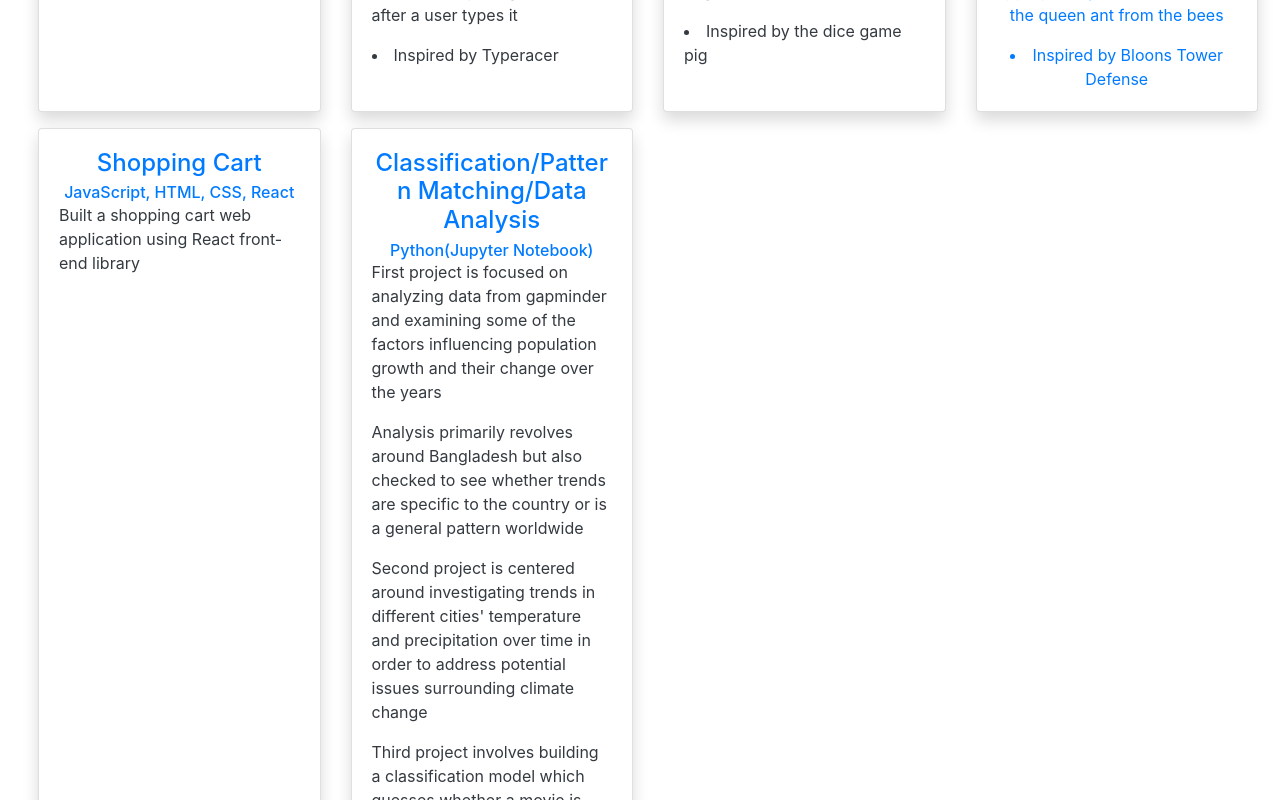
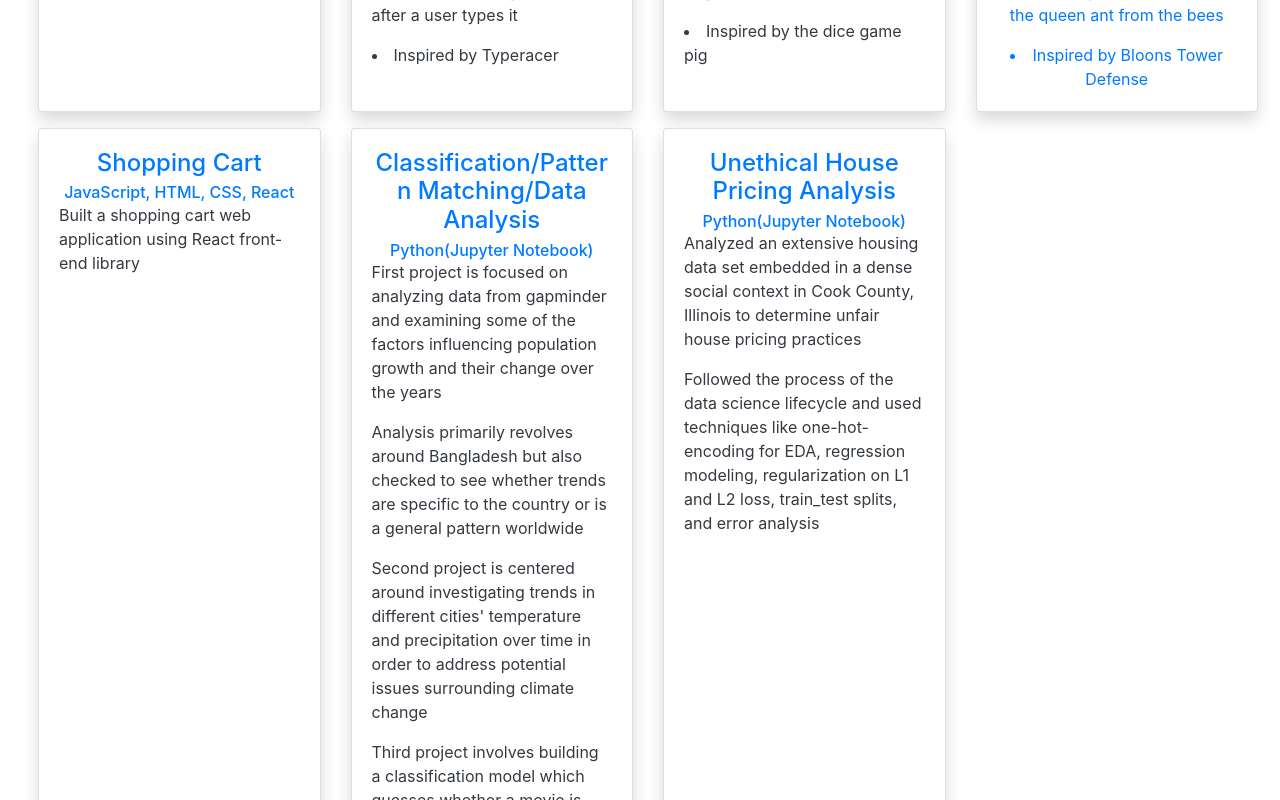
Before and after one commit to srinichrocks/Personal-Website, a Next.js app: page /projects in a window 1280 px wide. Shown: the part 1780-2580 px from the top of the page. Built offline with nearby package versions, Linux system fonts and the light colour scheme.

Commit message:
adding project

```diff
--- a/src/pages/projects.js
+++ b/src/pages/projects.js
@@ -473,8 +473,39 @@ export default function Projects() {
               </motion.div>
             </a>
             </div>
+            <div className="col-xl-3 col-sm-6 col-12">
+            <a href = "https://drive.google.com/drive/folders/1LEassgLHcbQIbhMjpa5xoHlvirfbCn7-?usp=sharing" target = "_blank" rel = "noreferrer">
+            <motion.div className="card text-center shadow rounded h-100" whileHover={{
+                scale: [1,1.1,1.05],
+                position: 'relative',
+                rotate: [0,10,-10,0,],
+                filter: [
+                  'hue-rotate(0)',
+                  'hue-rotate(360deg)',
+                  'hue-rotate(45deg)',
+                  'hue-rotate(0)',
+                ],
+                background: 'white',
+                zIndex: 1,
+                transition: {
+                  duration: 0.5
+                }}}>
+                <div className="card-content">
+                  <div className="card-body text-black">
+                    <h4 className="card-title">Unethical House Pricing Analysis</h4>
+                    <h6 className='card-subtitle text-primary'>Python(Jupyter Notebook)</h6>
+                    <section className='card-text text-dark text-left'>
+                    <p>Analyzed an extensive housing data set embedded in a dense social context in Cook County, Illinois to determine unfair house pricing practices</p>
+                    <p>Followed the process of the data science lifecycle and used techniques like one-hot-encoding for EDA, regression modeling, regularization on L1 and L2 loss, train_test splits, and error analysis</p>
+                    </section>
+                  </div>
+                </div>
+              </motion.div>
+            </a>
+            </div>
 
           </div>
+
           <Footer/>
    </section>
   );
```
